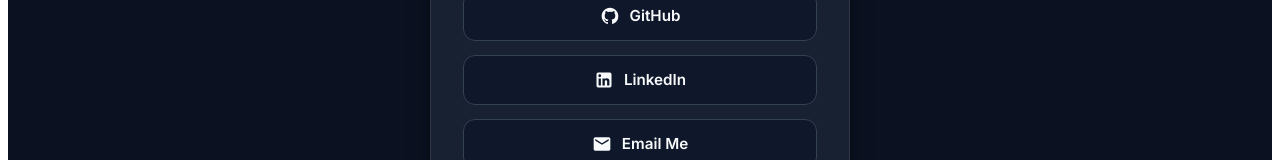
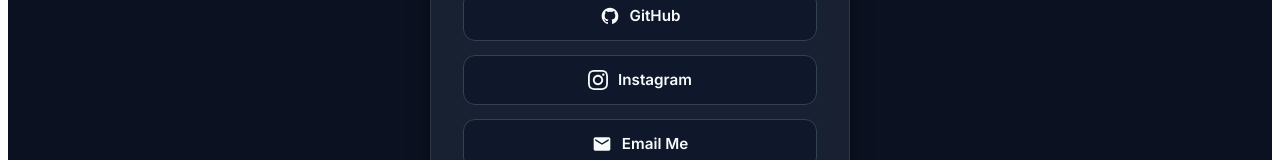
Before and after one commit to justttife/link-hub, a React (Vite) app: page / in a window 1280 px wide. Shown: the part 442-602 px from the top of the page. Built offline with nearby package versions, Linux system fonts and the light colour scheme.

Commit message:
Replace LinkedIn with Instagram link

```diff
--- a/src/App.jsx
+++ b/src/App.jsx
@@ -23,11 +23,11 @@ export default function App() {
       )
     },
     {
-      label: 'LinkedIn',
-      url: 'https://linkedin.com',
+      label: 'Instagram',
+      url: 'https://instagram.com/your-username', // Update with your actual handle
       icon: (
         <svg width="20" height="20" viewBox="0 0 24 24" fill="currentColor">
-          <path d="M19 3a2 2 0 0 1 2 2v14a2 2 0 0 1-2 2H5a2 2 0 0 1-2-2V5a2 2 0 0 1 2-2h14m-.5 15.5v-5.3a3.26 3.26 0 0 0-3.26-3.26c-.85 0-1.84.52-2.28 1.3v-1.11h-2.79v8.37h2.79v-4.93c0-.77.62-1.4 1.39-1.4a1.4 1.4 0 0 1 1.4 1.4v4.93h2.75M6.88 8.56a1.68 1.68 0 0 0 1.68-1.68c0-.93-.75-1.69-1.68-1.69a1.69 1.69 0 0 0-1.69 1.69c0 .93.76 1.68 1.69 1.68m1.39 9.94v-8.37H5.5v8.37h2.77z" />
+          <path d="M12 2.163c3.204 0 3.584.012 4.85.07 3.252.148 4.771 1.691 4.919 4.919.058 1.265.069 1.645.069 4.849 0 3.205-.012 3.584-.069 4.849-.149 3.225-1.664 4.771-4.919 4.919-1.266.058-1.644.07-4.85.07-3.204 0-3.584-.012-4.849-.07-3.26-.149-4.771-1.699-4.919-4.92-.058-1.265-.07-1.644-.07-4.849 0-3.204.013-3.583.07-4.849.149-3.227 1.664-4.771 4.919-4.919 1.266-.057 1.645-.069 4.849-.069zm0-2.163c-3.259 0-3.667.014-4.947.072-4.358.2-6.78 2.618-6.98 6.98-.059 1.281-.073 1.689-.073 4.948 0 3.259.014 3.668.072 4.948.2 4.358 2.618 6.78 6.98 6.98 1.281.058 1.689.072 4.948.072 3.259 0 3.668-.014 4.948-.072 4.354-.2 6.782-2.618 6.979-6.98.059-1.28.073-1.689.073-4.948 0-3.259-.014-3.667-.072-4.947-.196-4.354-2.617-6.78-6.979-6.98-1.281-.059-1.69-.073-4.949-.073zm0 5.838c-3.403 0-6.162 2.759-6.162 6.162s2.759 6.163 6.162 6.163 6.162-2.759 6.162-6.163c0-3.403-2.759-6.162-6.162-6.162zm0 10.162c-2.209 0-4-1.79-4-4 0-2.209 1.791-4 4-4s4 1.791 4 4c0 2.21-1.791 4-4 4zm6.406-11.845c-.796 0-1.441.645-1.441 1.44s.645 1.44 1.441 1.44c.795 0 1.439-.645 1.439-1.44s-.644-1.44-1.439-1.44z" />
         </svg>
       )
     },
```
